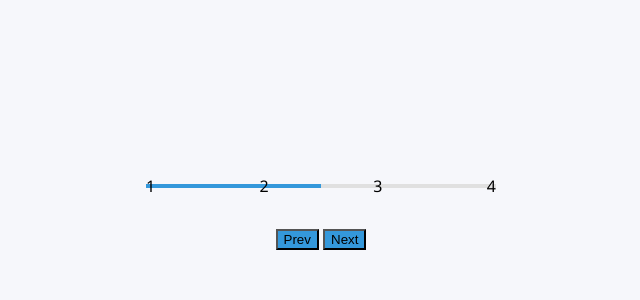
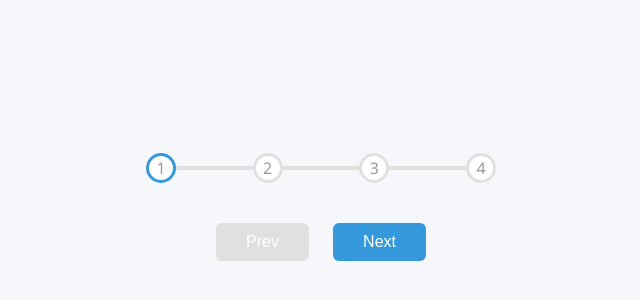
Before and after one commit to darshit-singh/50-vanilla-js-projects, a plain HTML site: page 2. Progress Steps/index.html in a window 1280 px wide. Shown: the part 188-488 px from the top of the page, without its empty margins (319-959 px from the left). Drawn offline with Linux system fonts and the light colour scheme.

Commit message:
styles complete

```diff
--- a/2. Progress Steps/index.html
+++ b/2. Progress Steps/index.html
@@ -18,7 +18,7 @@
             <div class="circle">3</div>
             <div class="circle">4</div>
         </div>
-        <button class="button" id="prev">Prev</button>
+        <button class="button" id="prev" disabled>Prev</button>
         <button class="button" id="next">Next</button>
     </div>
     <script src="script.js"></script>
--- a/2. Progress Steps/styles.css
+++ b/2. Progress Steps/styles.css
@@ -41,11 +41,43 @@ body {
     top: 50%;
     transform: translateY(-50%);
     left: 0;
-    width: 50%;
+    width: 0%;
     height: 4px;
     z-index: -1;
-    transition: 0.4s ease-in;
+    transition: 0.4s ease;
 }
 .button{
     background: #3498db;
+    color: #fff;
+    border: none;
+    border-radius: 6px;
+    cursor: pointer;
+    padding: 10px 30px;
+    margin: 10px;
+    font-size: 16px;
 }
+.button:active{
+    transform: scale(0.98);
+}
+.button:focus{
+    outline: none;
+}
+.button:disabled{
+    background: #e0e0e0;
+    cursor:not-allowed;
+}
+.circle{
+    background: #fff;
+    color: #999;
+    height: 30px;
+    width: 30px;
+    border-radius: 50%;
+    display: flex;
+    align-items: center;
+    justify-content: center;
+    border: 3px solid #e0e0e0;
+    transition: 0.4s ease;
+}
+.circle.active {
+    border-color: #3498db;
+}
```
